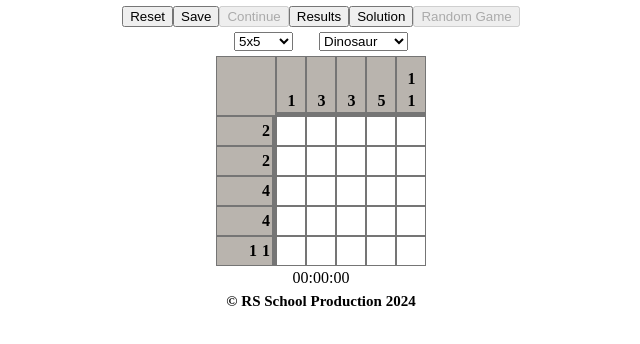
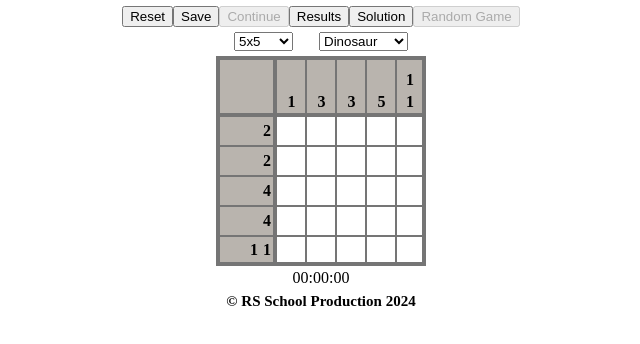
Before and after one commit to Mitsuhitomeow/nonograms, a website built with Vite: page nonograms/src/index.html in a window 1280 px wide. Shown: the part 54-398 px from the top of the page, without its empty margins (319-959 px from the left). Built offline with nearby package versions, Linux system fonts and the light colour scheme.

Commit message:
refactor: update scss

```diff
--- a/nonograms/src/styles/components/_playground.scss
+++ b/nonograms/src/styles/components/_playground.scss
@@ -10,10 +10,13 @@
 }
 
 .column {
+  cursor: pointer;
+  border: 1px solid rgb(117, 117, 117);
   width: 30px;
 
-  cursor: pointer;
-  border: 1px solid rgb(117, 117, 117);
+  &:last-child {
+    border-right: 4px solid rgb(117, 117, 117);
+  }
 
   @media screen and (max-width:610px) {
     width: 20px;
@@ -38,9 +41,14 @@
   }
 }
 
-.hint,
+.hint {
+  border: 1px solid rgb(117, 117, 117);
+}
+
 .zero {
-  border: 1px solid rgb(117, 117, 117);
+  border: 3px solid rgb(117, 117, 117);
+  border-left: 4px solid rgb(117, 117, 117);
+  border-top: 4px solid rgb(117, 117, 117);
 }
 
 .hint__left,
@@ -65,7 +73,8 @@
   align-items: center;
 
   width: 30px;
-  border-bottom: 4px solid rgb(117, 117, 117);
+  border-bottom: 3px solid rgb(117, 117, 117);
+  border-top: 4px solid rgb(117, 117, 117);
 
   span {
     line-height: 1;
@@ -80,6 +89,10 @@
     }
   }
 
+  &:last-child {
+    border-right: 4px solid rgb(117, 117, 117);
+  }
+
   @media screen and (max-width:610px) {
     width: 20px;
   }
@@ -90,7 +103,9 @@
   justify-content: end;
   align-items: center;
 
-  border-right: 4px solid rgb(117, 117, 117);
+  border-right: 3px solid rgb(117, 117, 117);
+  border-left: 4px solid rgb(117, 117, 117);
+
   span {
     line-height: 1;
     letter-spacing: -1px;
@@ -101,6 +116,14 @@
       letter-spacing: -3px;
       margin: 2px;
     }
+  }
+}
+
+.row:last-child {
+
+  .column,
+  .hint__left {
+    border-bottom: 4px solid rgb(117, 117, 117);
   }
 }
 
```
